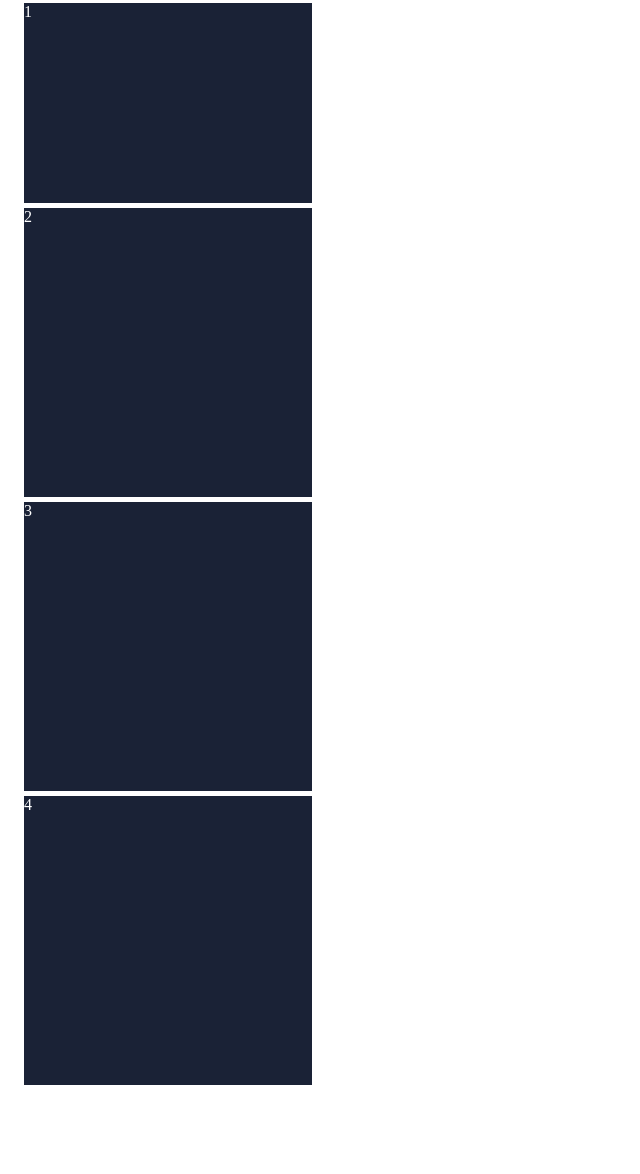
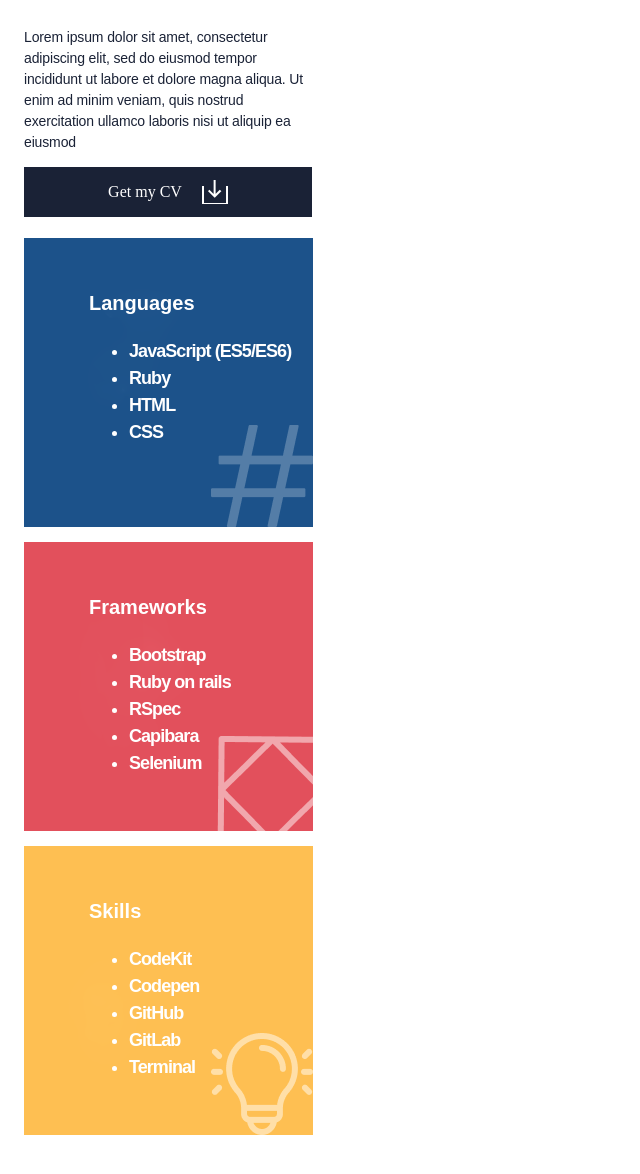
Before and after one commit to VaneCode/portfolio-mobile, a website: page index.html in a window 1280 px wide. Shown: the part 2857-4031 px from the top of the page, without its empty margins (0-640 px from the left). Drawn offline with Linux system fonts and the light colour scheme.

Commit message:
Add content and CSS styles in about me section

```diff
--- a/index.html
+++ b/index.html
@@ -170,10 +170,48 @@
             <div class="div-title">
                 <h1 class="text_titleH2">About</h1>
             </div>
-            <div class="card-about">1</div>
-            <div class="card-about">2</div>
-            <div class="card-about">3</div>
-            <div class="card-about">4</div>
+            <div class="card-about">
+                <p class="text_style">
+                    Lorem ipsum dolor sit amet, consectetur adipiscing elit, sed do eiusmod tempor incididunt ut labore
+                    et dolore magna aliqua. Ut enim ad minim veniam, quis nostrud exercitation ullamco laboris nisi ut
+                    aliquip ea eiusmod
+                </p>
+                <div class="flex-button-about dark_button">
+                    <div class=".button-about">
+                        Get my CV
+                    </div>
+                    <div class="download_icon flex-button-icon-about"></div>
+                </div>
+            </div>
+            <div class="card-about-abilities card-about-backgroundimg card-about-bgimg-source1">
+                <h2 class="text-tytleAbout title-about">Languages</h2>
+                <ul class="ul-about">
+                    <li class="li-about">JavaScript (ES5/ES6)</li>
+                    <li class="li-about">Ruby</li>
+                    <li class="li-about">HTML</li>
+                    <li class="li-about">CSS</li>
+                </ul>
+            </div>
+            <div class="card-about-abilities card-about-backgroundimg card-about-bgimg-source2">
+                <h2 class="text-tytleAbout title-about">Frameworks</h2>
+                <ul class="ul-about">
+                    <li class="li-about">Bootstrap</li>
+                    <li class="li-about">Ruby on rails</li>
+                    <li class="li-about">RSpec</li>
+                    <li class="li-about">Capibara</li>
+                    <li class="li-about">Selenium</li>
+                </ul>
+            </div>
+            <div class="card-about-abilities card-about-backgroundimg card-about-bgimg-source3">
+                <h2 class="text-tytleAbout title-about">Skills</h2>
+                <ul class="ul-about">
+                    <li class="li-about">CodeKit</li>
+                    <li class="li-about">Codepen</li>
+                    <li class="li-about">GitHub</li>
+                    <li class="li-about">GitLab</li>
+                    <li class="li-about">Terminal</li>
+                </ul>
+            </div>
         </section>
     </main>
 </body>
--- a/style.css
+++ b/style.css
@@ -26,7 +26,7 @@
   justify-self: flex-end;
 }
 
-/*Iconos*/
+/*Icons*/
 
 .menu_icon {
   height: 14px;
@@ -41,8 +41,8 @@
 }
 
 .download_icon {
-  height: 15.53px;
-  width: 20.57px;
+  height: 24px;
+  width: 26px;
   background-image: url("./images/ic_download.png");
 }
 
@@ -86,6 +86,15 @@
   color: #1a2236;
   letter-spacing: -0.01em;
   text-align: left;
+}
+
+.text-tytleAbout {
+  font-family: 'Poppins', sans-serif;
+  font-style: normal;
+  font-weight: 800;
+  font-size: 20px;
+  line-height: 30px;
+  color: #fff;
 }
 
 /*Dark button style*/
@@ -193,27 +202,27 @@
   background-position: cover;
 }
 
-.img-work-source1{
+.img-work-source1 {
   background-image: url("./images/project_1.jpg");
 }
 
-.img-work-source2{
+.img-work-source2 {
   background-image: url("./images/project_2.jpg");
 }
 
-.img-work-source3{
+.img-work-source3 {
   background-image: url("./images/project_3.jpg");
 }
 
-.img-work-source4{
+.img-work-source4 {
   background-image: url("./images/project_4.jpg");
 }
 
-.img-work-source5{
+.img-work-source5 {
   background-image: url("./images/project_5.png");
 }
 
-.img-work-source6{
+.img-work-source6 {
   background-image: url("./images/project_6.jpg");
 }
 
@@ -256,7 +265,7 @@
 }
 
 .flex-button-work {
-  display:flex;
+  display: flex;
   justify-content: space-between;
   flex-wrap: nowrap;
   margin-left: 20px;
@@ -267,7 +276,7 @@
   border: 1px solid #fff;
 }
 
-.flex-button-icon{
+.flex-button-icon {
   margin: 14px 12px 14px 5px;
 }
 
@@ -275,18 +284,12 @@
   font-family: 'Poppins', sans-serif;
   width: 124px;
   height: 15px;
-  background:#1a2236;
-	color:#fff;
-	display:inline-block;
+  background: #1a2236;
+  color: #fff;
+  display: inline-block;
   padding-left: 5px;
   margin-top: 16px;
   margin-bottom: 16px;
-}
-
-.button-work span {
-  margin-right: 5px;
-  height: 15.53px;
-  width: 20.57px;
 }
 
 /*About section with grid and Flexbox*/
@@ -294,13 +297,88 @@
   display: grid;
   grid-template-columns: 288px;
   grid-template-rows: 100px 200px 289px 289px 289px;
-  row-gap: 5px;
+  row-gap: 15px;
   justify-content: center;
   margin-top: 5px;
   margin-bottom: 5px;
 }
 
 .card-about {
-  background-color: #1a2236;
+  display: flex;
+  flex-direction: column;
+  align-items: center;
+  color: #fff;
+  margin-bottom: 40px;
+}
+
+.flex-button-about {
+  display: flex;
+  flex-wrap: nowrap;
+  justify-content: center;
+  width: 288px;
+  margin-left: 16px;
+  margin-right: 16px;
+}
+
+.button-about {
+  width: 86px;
+  margin-top: 13px;
+  margin-bottom: 13px;
+}
+
+.flex-button-icon-about {
+  margin-top: 13px;
+  margin-bottom: 13px;
+  margin-left: 20px;
+}
+
+.card-about-abilities {
+  width: 289px;
+  height: 289px;
+  margin-top: 10px;
+  padding-left: 15px;
+}
+
+.card-about-backgroundimg {
+  background-repeat: no-repeat;
+  background-size: center;
+  background-position: cover;
+  width: 289px;
+  height: 289px;
+}
+
+.title-about {
+  margin: 50px 61px 20px 50px;
+  width: 116px;
+  height: 30px;
+}
+
+.ul-about {
+  margin-right: 61px;
+  margin-left: 50px;
+  margin-bottom: 53px;
+  width: 178px;
+  height: 135px;
+}
+
+.li-about {
+  font-family: 'Poppins', sans-serif;
+  font-style: normal;
+  font-weight: 600;
+  font-size: 18px;
+  line-height: 27px;
+  letter-spacing: -0.0525em;
   color: #fff;
 }
+
+.card-about-bgimg-source1 {
+  background-image: url("./images/bg_languages.png");
+}
+
+.card-about-bgimg-source2 {
+  background-image: url("./images/bg_frameworks.png");
+}
+
+.card-about-bgimg-source3 {
+  background-image: url("./images/bg_skills.png");
+}
```
Also changed, not shown: images/bg_frameworks.png (added), images/bg_languages.png (added), images/bg_skills.png (added), images/ic_framework.png (deleted), images/ic_languages_mob.png (deleted), images/ic_skills.png (deleted).
